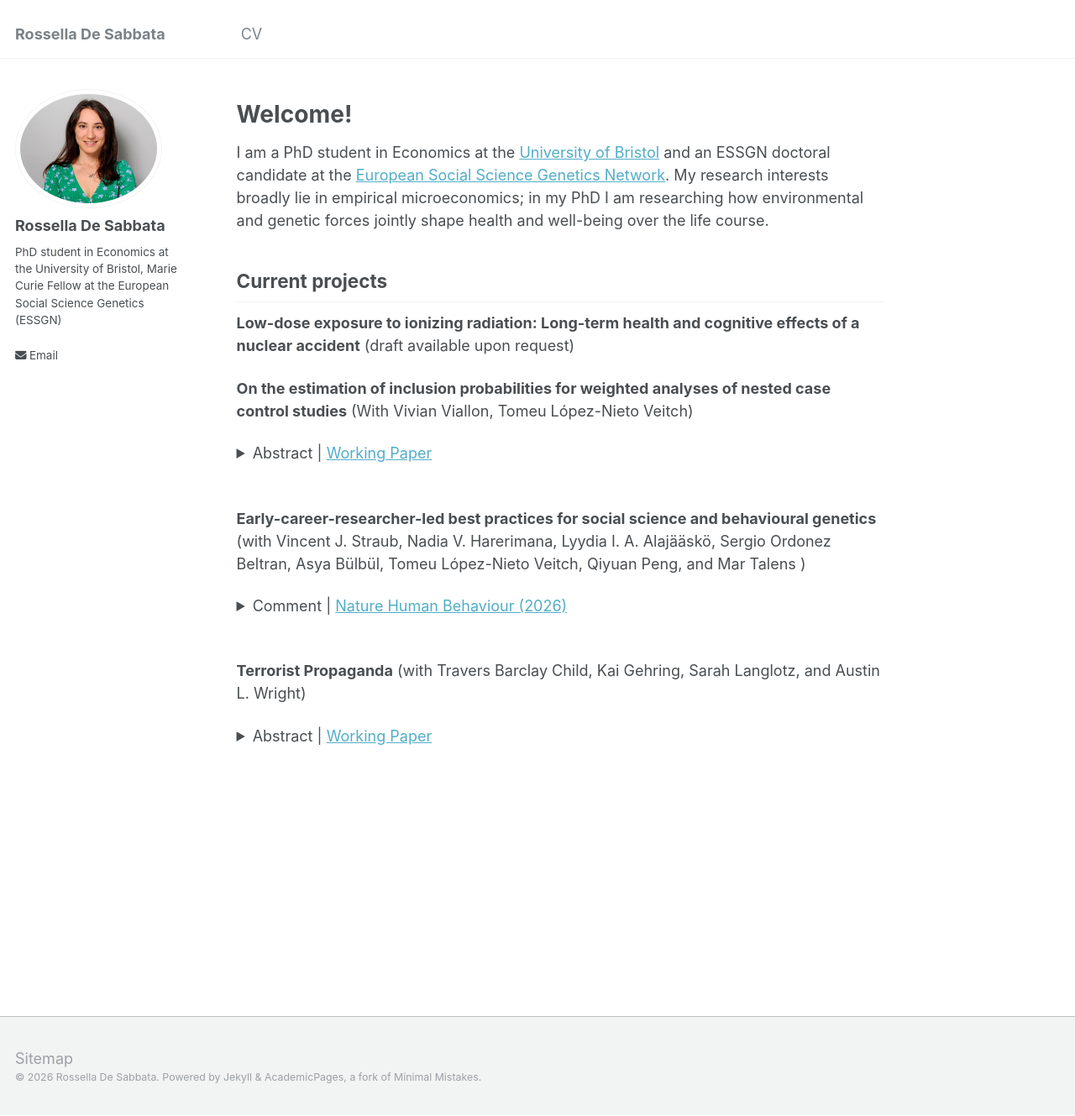
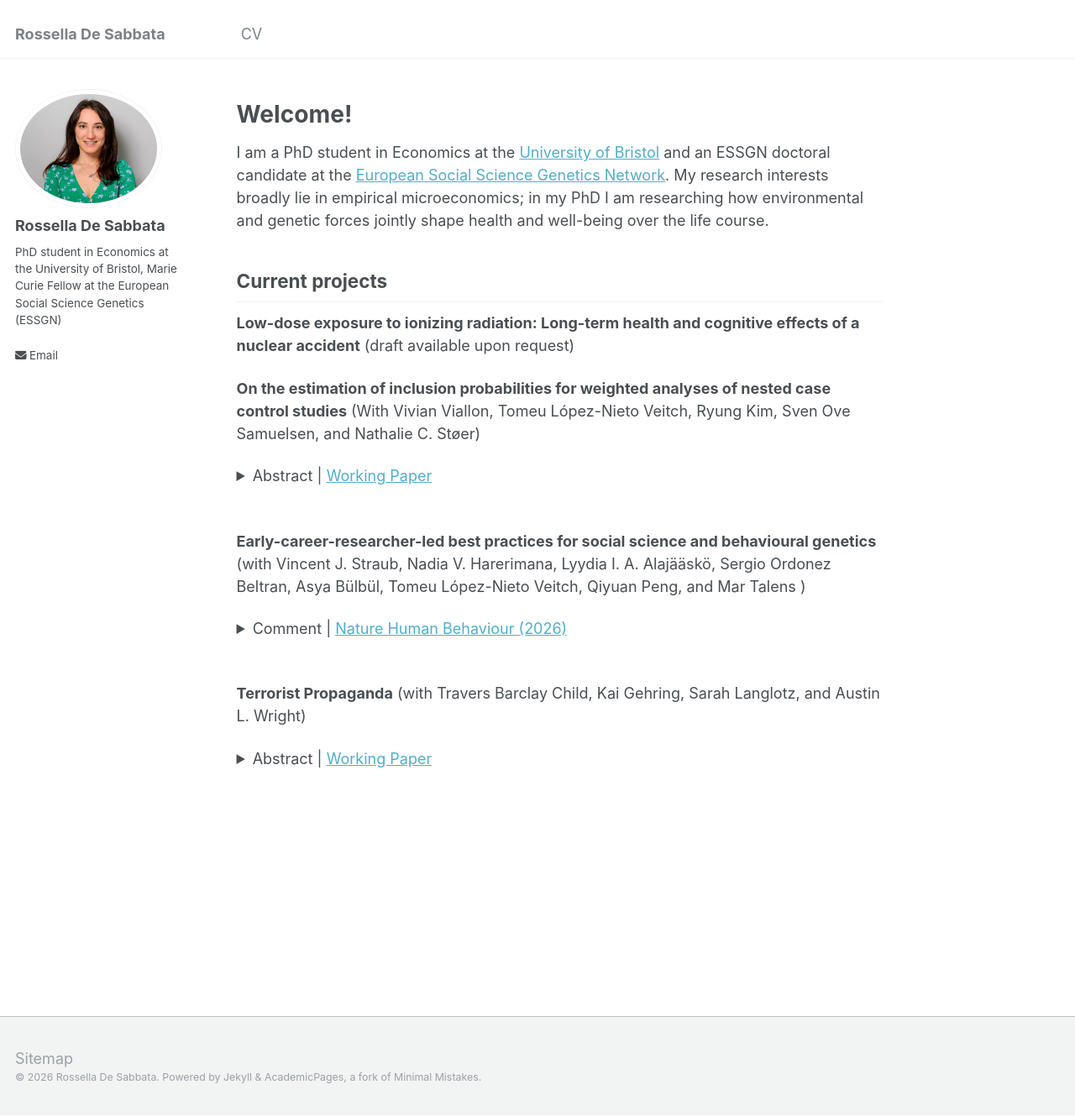
Before and after one commit to rosselladesabbata/rosselladesabbata.github.io, a Jekyll site: the page built from _pages/about.md, in a window 1280 px wide and 1329 px high. Shown: the whole window at 84% size. Built offline with Jekyll 4.4.1, drawn with Linux system fonts in a browser that asks for light colours.

Commit message:
Update author list for inclusion probabilities project
Expanded author list for the project on inclusion probabilities in nested case-control studies.

```diff
--- a/_pages/about.md
+++ b/_pages/about.md
@@ -17,7 +17,7 @@ I am a PhD student in Economics at the [University of Bristol](https://www.brist
 **Low-dose exposure to ionizing radiation: Long-term health and cognitive effects of a nuclear accident** (draft available upon request)
 <br>
 
-**On the estimation of inclusion probabilities for weighted analyses of nested case control studies** (With Vivian Viallon, Tomeu López-Nieto Veitch)
+**On the estimation of inclusion probabilities for weighted analyses of nested case control studies** (With Vivian Viallon, Tomeu López-Nieto Veitch, Ryung Kim, Sven Ove Samuelsen, and Nathalie C. Støer)
 <details>
 <summary>Abstract | <a href="https://doi.org/10.48550/arXiv.2601.04066">Working Paper</a> </summary>
 Nested case-control (NCC) studies are a widely adopted design in epidemiology to investigate exposure disease relationships. This paper examines weighted analyses in NCC studies, focusing on two prominent
```
